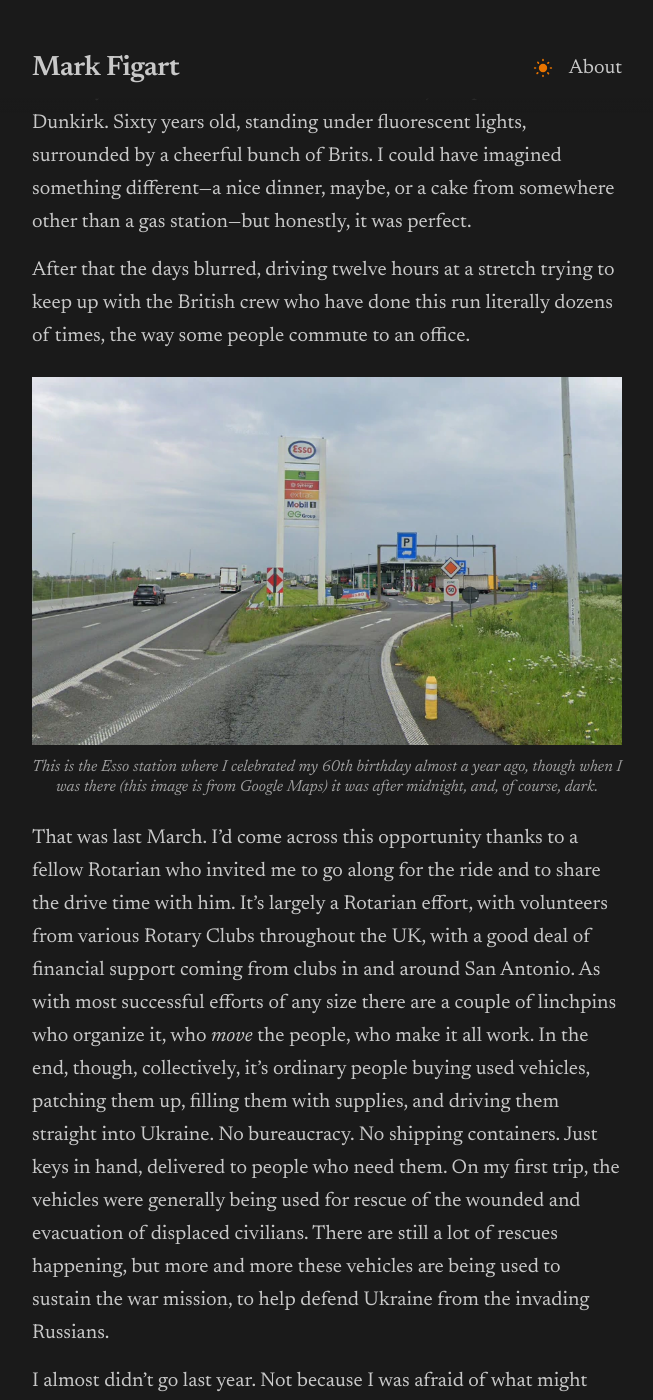
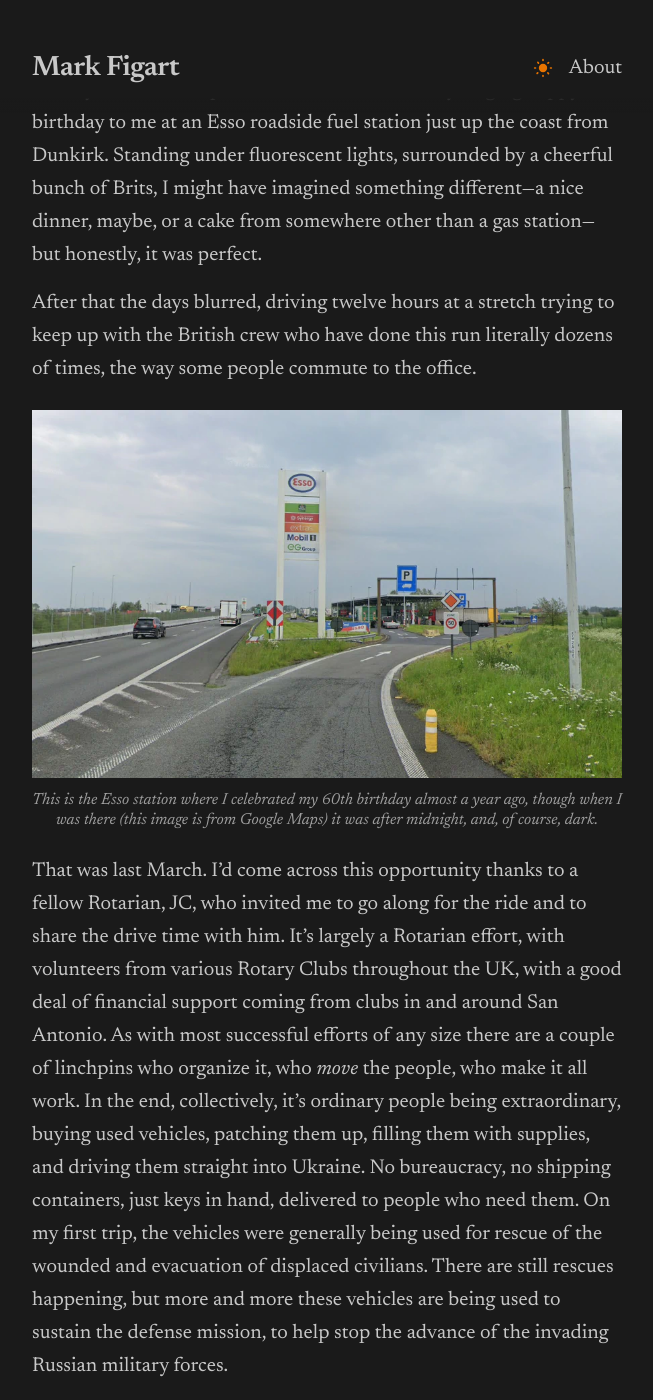
Before and after one commit to figart/60, a Jekyll site: the page built from _posts/2026-01-28-why-im-going-back-to-ukraine.md, in a window 1280 px wide and 1400 px high, scrolled down 529 px. Shown: the whole window, without its empty margins (313-966 px from the left). Built offline with Jekyll 4.4.1, drawn with Linux system fonts in a browser that asks for light colours; some of the changed text lies outside the part shown.

Commit message:
minor mods to ukraine post

```diff
--- a/_posts/2026-01-28-why-im-going-back-to-ukraine.md
+++ b/_posts/2026-01-28-why-im-going-back-to-ukraine.md
@@ -6,15 +6,15 @@ date: 2026-01-28
 
 The worst cappuccino I ever had was in Folkestone, England.
 
-Folkestone is a coastal town where, eighty years earlier, tens of thousands of soldiers walked down the very same street on which I stood on their way to the Channel. They were headed to war. I was headed to a ferry, armed with a used ambulance and a cough I couldn't shake—not exactly the same stakes, but I'd like to think we shared a certain grim determination.
+Folkestone is a coastal town where, eighty years earlier, tens of thousands of soldiers walked down the very same street on which I stood on their way down to the Channel. They were headed to war. Leaving a half-finished cappuccino behind, I was headed to catch a ferry, along with a used ambulance and a cough I couldn't shake—not exactly the same stakes, but I'd like to think we shared a certain grim determination.
 
-My 60th birthday arrived at midnight just after crossing the Channel, and my comrades helped celebrate the occasion by singing happy birthday to me at an Esso roadside fuel station just up the coast from Dunkirk. Sixty years old, standing under fluorescent lights, surrounded by a cheerful bunch of Brits. I could have imagined something different—a nice dinner, maybe, or a cake from somewhere other than a gas station—but honestly, it was perfect.
+My 60th birthday arrived at midnight just after crossing the Channel, and my comrades helped celebrate the occasion by singing happy birthday to me at an Esso roadside fuel station just up the coast from Dunkirk. Standing under fluorescent lights, surrounded by a cheerful bunch of Brits, I might have imagined something different—a nice dinner, maybe, or a cake from somewhere other than a gas station—but honestly, it was perfect.
 
-After that the days blurred, driving twelve hours at a stretch trying to keep up with the British crew who have done this run literally dozens of times, the way some people commute to an office.
+After that the days blurred, driving twelve hours at a stretch trying to keep up with the British crew who have done this run literally dozens of times, the way some people commute to the office.
 
 ![This is the Esso station where I celebrated my 60th birthday almost a year ago, though when I was there (this image is from Google Maps) it was after midnight, and, of course, dark.](/assets/images/ukraine/highway-north-of-dunkirk.webp)
 
-That was last March. I'd come across this opportunity thanks to a fellow Rotarian who invited me to go along for the ride and to share the drive time with him. It's largely a Rotarian effort, with volunteers from various Rotary Clubs throughout the UK, with a good deal of financial support coming from clubs in and around San Antonio. As with most successful efforts of any size there are a couple of linchpins who organize it, who _move_ the people, who make it all work. In the end, though, collectively, it's ordinary people buying used vehicles, patching them up, filling them with supplies, and driving them straight into Ukraine. No bureaucracy. No shipping containers. Just keys in hand, delivered to people who need them. On my first trip, the vehicles were generally being used for rescue of the wounded and evacuation of displaced civilians. There are still a lot of rescues happening, but more and more these vehicles are being used to sustain the war mission, to help defend Ukraine from the invading Russians.
+That was last March. I'd come across this opportunity thanks to a fellow Rotarian, JC, who invited me to go along for the ride and to share the drive time with him. It's largely a Rotarian effort, with volunteers from various Rotary Clubs throughout the UK, with a good deal of financial support coming from clubs in and around San Antonio. As with most successful efforts of any size there are a couple of linchpins who organize it, who _move_ the people, who make it all work. In the end, collectively, it's ordinary people being extraordinary, buying used vehicles, patching them up, filling them with supplies, and driving them straight into Ukraine. No bureaucracy, no shipping containers, just keys in hand, delivered to people who need them. On my first trip, the vehicles were generally being used for rescue of the wounded and evacuation of displaced civilians. There are still rescues happening, but more and more these vehicles are being used to sustain the defense mission, to help stop the advance of the invading Russian military forces.
 
 I almost didn't go last year. Not because I was afraid of what might happen in Ukraine—I've always had a bit of the adventurer in me—but because I'd come down with a nasty cough days before my flight and wasn't sure I'd recover in time. I paid the airline $700 at the last minute to delay my departure, spent the next 48 hours lying on my couch wondering if I should just stay home, then decided to go anyway. The cough came with me. Across the Channel, through the checkpoints, past the occasional soldiers stationed at bridges, all the way to Lviv. I'm sure I made an inspiring impression—the American volunteer, hacking into his elbow while trying to look stoic.
 
```
